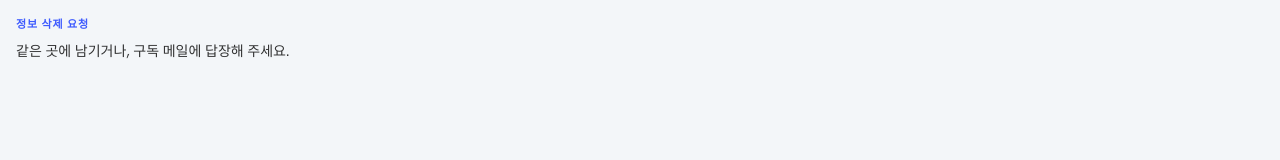
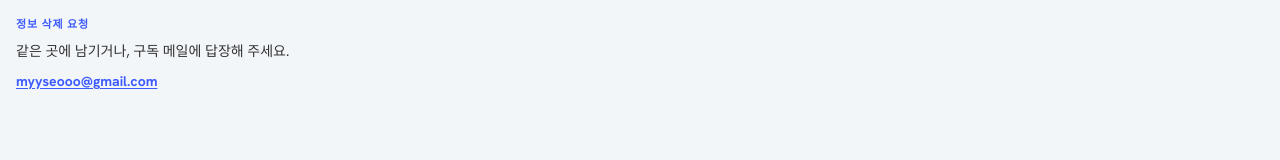
Before and after one commit to honeydragoneye/SUPERLIKE, a Next.js app: page /contact in a window 1280 px wide. Shown: the part 341-501 px from the top of the page. Built offline with nearby package versions, Linux system fonts and the light colour scheme; no server answers.

Commit message:
문의·제보 페이지의 정보 삭제 요청에 메일 주소 추가

```diff
--- a/app/contact/page.tsx
+++ b/app/contact/page.tsx
@@ -15,6 +15,7 @@ export default function Contact() {
         {
           heading: "정보 삭제 요청",
           body: ["같은 곳에 남기거나, 구독 메일에 답장해 주세요."],
+          mail: "myyseooo@gmail.com",
         },
       ]}
     />
```
